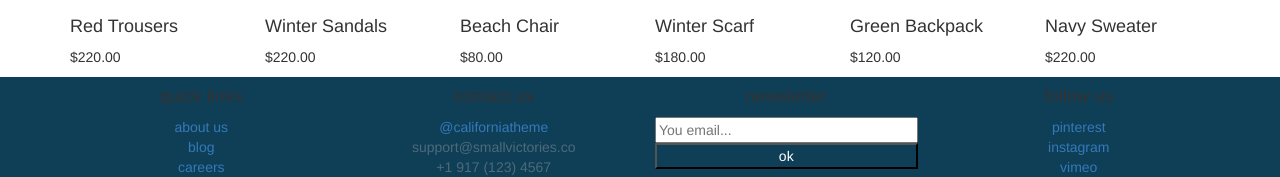
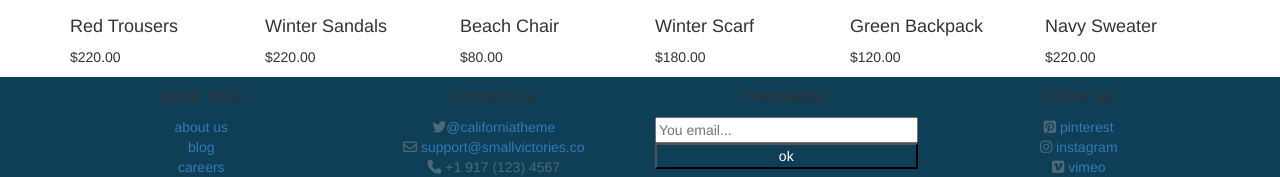
Before and after one commit to qgautreau/projet-sass-2, a website: page index.html in a window 1280 px wide. Shown: the part 1110-1287 px from the top of the page. Drawn offline with nearby package versions, Linux system fonts and the light colour scheme.

Commit message:
Add social icons

```diff
--- a/index.html
+++ b/index.html
@@ -189,9 +189,11 @@
                     <div class="col-xs-12 col-sm-4 col-md-3 col-lg-3">
                         <nav id="contact">
                             <h4>contact us</h4>
-                            <li><a href="twitter.com">@californiatheme</a></li>
-                            <li><a href="#"></a>support@smallvictories.co</li>
-                            <li>+1 917 (123) 4567</li>
+                            <li><i class="fa fa-twitter" aria-hidden="true"></i><a href="twitter.com">@californiatheme</a></li>
+                            <li><i class="fa fa-envelope-o" aria-hidden="true"></i>
+<a href="#">support@smallvictories.co</a></li>
+                            <li><i class="fa fa-phone" aria-hidden="true"></i>
++1 917 (123) 4567</li>
                         </nav>
                     </div>
                     <div class="col-xs-12 col-sm-4 col-md-3 col-lg-3">
@@ -204,9 +206,12 @@
                     <div class="col-xs-12 col-sm-4 col-md-3 col-lg-3">
                         <nav id="socialnav">
                             <h4>follow us</h4>
-                            <li><a href="">pinterest</a></li>
-                            <li><a href="">instagram</a></li>
-                            <li><a href="">vimeo</a></li>
+                            <li><i class="fa fa-pinterest-square" aria-hidden="true"></i>
+<a href="pinterest.com">pinterest</a></li>
+                            <li><i class="fa fa-instagram" aria-hidden="true"></i>
+<a href="instagram.com">instagram</a></li>
+                            <li><i class="fa fa-vimeo-square" aria-hidden="true"></i>
+<a href="vimeo.com">vimeo</a></li>
                         </nav>
                     </div>
                 </div>
```
